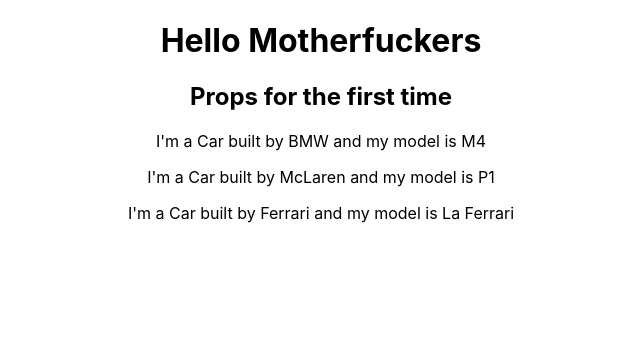
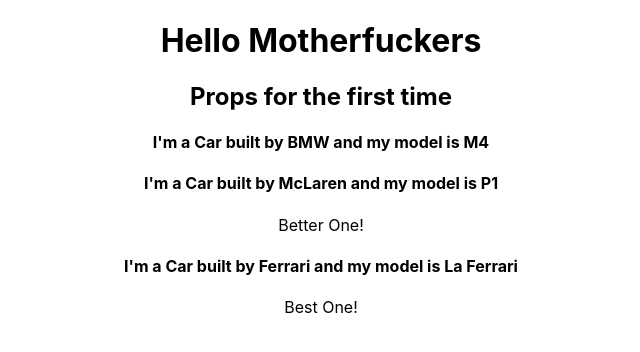
Before and after one commit to sultan-O7t9/react-complete-guide, a React (Create React App) app: page / in a window 1280 px wide. Shown: the top 352 px of the page, without its empty margins (319-959 px from the left). Built offline with nearby package versions, Linux system fonts and the light colour scheme.

Commit message:
Added dynamic content b/w tags
added dynamic content b/w tags using props.children, which is a reserved word used to access the content between the closing and opening tags. Incase if the Component is a self closing tag then the value of props.children is null

```diff
--- a/src/App.js
+++ b/src/App.js
@@ -8,8 +8,12 @@
       <h1>Hello Motherfuckers</h1>
       <h2>Props for the first time</h2>
       <Car brand="BMW" model="M4" />
-      <Car brand="McLaren" model="P1" />
-      <Car brand="Ferrari" model="La Ferrari" />
+      <Car brand="McLaren" model="P1">
+        Better One!
+      </Car>
+      <Car brand="Ferrari" model="La Ferrari">
+        Best One!
+      </Car>
     </div>
   );
 }
--- a/src/Car/Car.js
+++ b/src/Car/Car.js
@@ -1,10 +1,13 @@
 import React from "react";
 
-const Car = ({ brand, model }) => {
+const Car = ({ brand, model, children }) => {
   return (
-    <p>
-      I'm a Car built by {brand} and my model is {model}
-    </p>
+    <div>
+      <h4>
+        I'm a Car built by {brand} and my model is {model}
+      </h4>
+      <p>{children}</p>
+    </div>
   );
 };
 
```
